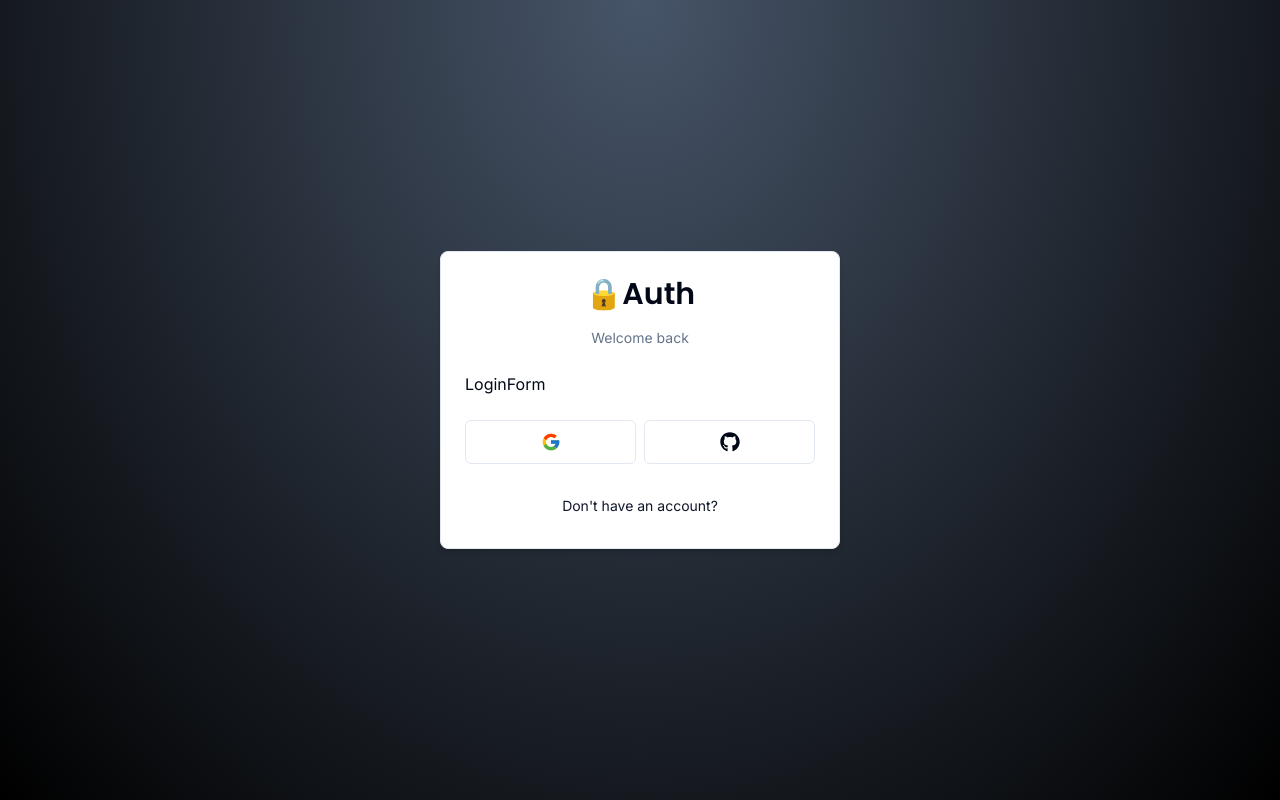
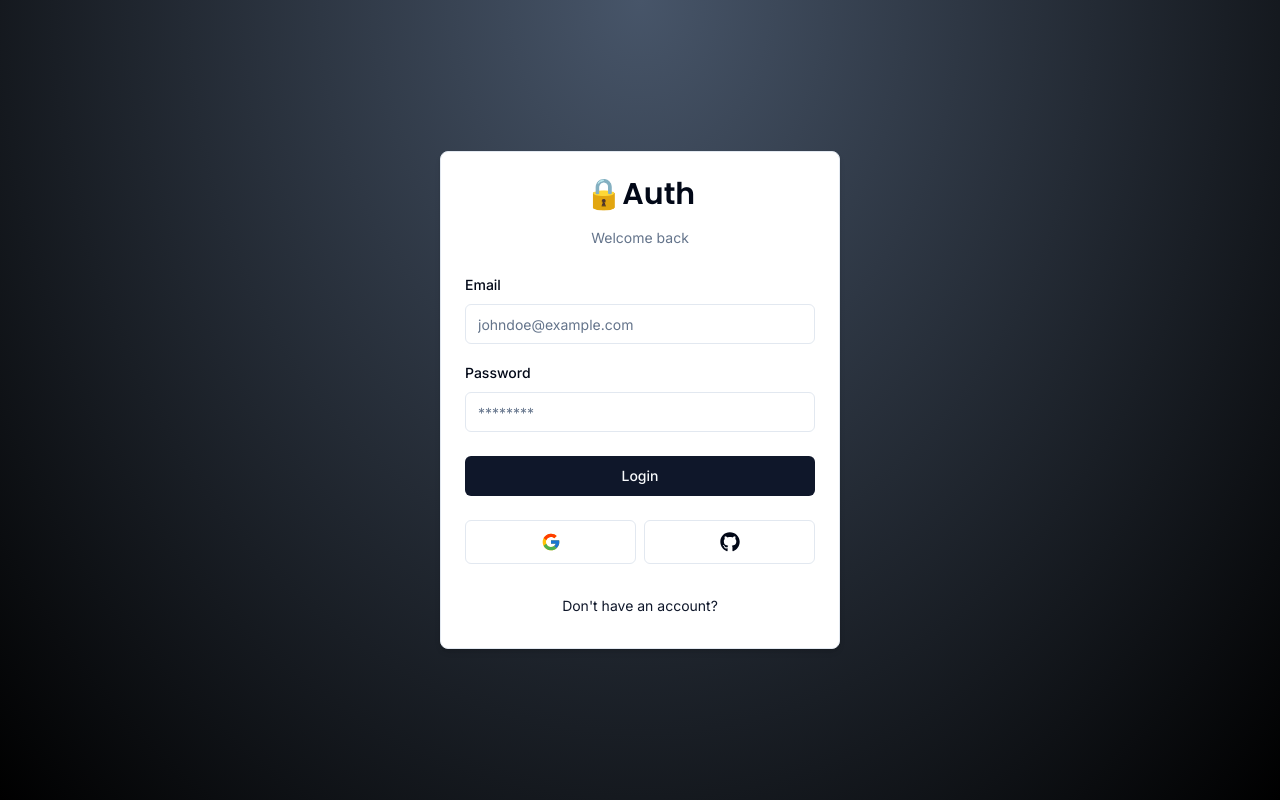
Before and after one commit to BrwaYaseen/auth, a Next.js app: page /auth/login in a window 1280 px wide. Built offline with nearby package versions, Linux system fonts and the light colour scheme.

Commit message:
login form

```diff
--- a/app/auth/login/page.tsx
+++ b/app/auth/login/page.tsx
@@ -1,17 +1,7 @@
-import { CardWrapper } from "@/components/auth/card-wrapper";
 import { LoginForm } from "@/components/auth/login-form";
 
 const LoginPage = () => {
-  return (
-    <CardWrapper
-      headerLabel="Welcome back"
-      backButtonLabel="Don't have an account?"
-      backButtonHref="/auth/register"
-      showSocial
-    >
-      <LoginForm />
-    </CardWrapper>
-  );
+  return <LoginForm />;
 };
 
 export default LoginPage;
--- a/components/auth/login-form.tsx
+++ b/components/auth/login-form.tsx
@@ -1,3 +1,83 @@
+"use client";
+
+import { useForm } from "react-hook-form";
+import { CardWrapper } from "./card-wrapper";
+import * as z from "zod";
+import { loginSchema } from "@/schemas";
+import { zodResolver } from "@hookform/resolvers/zod";
+import {
+  Form,
+  FormControl,
+  FormField,
+  FormItem,
+  FormLabel,
+  FormMessage,
+} from "../ui/form";
+import { Input } from "../ui/input";
+import { Button } from "../ui/button";
+import { FormError } from "../form-error";
+import { FormSuccess } from "../form-success";
+
 export const LoginForm = () => {
-  return <div>LoginForm</div>;
+  const form = useForm<z.infer<typeof loginSchema>>({
+    resolver: zodResolver(loginSchema),
+    defaultValues: {
+      email: "",
+      password: "",
+    },
+  });
+
+  const onSubmit = (values: z.infer<typeof loginSchema>) => {
+    console.log(values);
+  };
+  return (
+    <CardWrapper
+      headerLabel="Welcome back"
+      backButtonLabel="Don't have an account?"
+      backButtonHref="/auth/register"
+      showSocial
+    >
+      <Form {...form}>
+        <form onSubmit={form.handleSubmit(onSubmit)} className="space-y-6">
+          <div className="space-y-4">
+            <FormField
+              control={form.control}
+              name="email"
+              render={({ field }) => (
+                <FormItem>
+                  <FormLabel>Email</FormLabel>
+                  <FormControl>
+                    <Input
+                      {...field}
+                      placeholder="johndoe@example.com"
+                      type="email"
+                    />
+                  </FormControl>
+                  <FormMessage />
+                </FormItem>
+              )}
+            />
+            <FormField
+              control={form.control}
+              name="password"
+              render={({ field }) => (
+                <FormItem>
+                  <FormLabel>Password</FormLabel>
+                  <FormControl>
+                    <Input {...field} placeholder="********" type="password" />
+                  </FormControl>
+                  <FormMessage />
+                </FormItem>
+              )}
+            />
+          </div>
+          <FormError message="" />
+          <FormSuccess message="" />
+          <Button type="submit" className="w-full">
+            Login
+          </Button>
+        </form>
+      </Form>
+    </CardWrapper>
+  );
 };
--- /dev/null
+++ b/components/form-error.tsx
@@ -0,0 +1,12 @@
+import { AlertTriangleIcon } from "lucide-react";
+
+export const FormError = ({ message }: { message?: string }) => {
+  if (!message) return null;
+
+  return (
+    <div className="bg-destructive/15 p-3 rounded-md flex items-center gap-x-2 text-sm text-destructive">
+      <AlertTriangleIcon className="w-4 h-4" />
+      <p>{message}</p>
+    </div>
+  );
+};
--- /dev/null
+++ b/components/form-success.tsx
@@ -0,0 +1,12 @@
+import { CheckCircleIcon } from "lucide-react";
+
+export const FormSuccess = ({ message }: { message?: string }) => {
+  if (!message) return null;
+
+  return (
+    <div className="bg-emerald-500/15 p-3 rounded-md flex items-center gap-x-2 text-sm text-emerald-500">
+      <CheckCircleIcon className="w-4 h-4" />
+      <p>{message}</p>
+    </div>
+  );
+};
--- /dev/null
+++ b/components/ui/form.tsx
@@ -0,0 +1,178 @@
+"use client"
+
+import * as React from "react"
+import * as LabelPrimitive from "@radix-ui/react-label"
+import { Slot } from "@radix-ui/react-slot"
+import {
+  Controller,
+  ControllerProps,
+  FieldPath,
+  FieldValues,
+  FormProvider,
+  useFormContext,
+} from "react-hook-form"
+
+import { cn } from "@/lib/utils"
+import { Label } from "@/components/ui/label"
+
+const Form = FormProvider
+
+type FormFieldContextValue<
+  TFieldValues extends FieldValues = FieldValues,
+  TName extends FieldPath<TFieldValues> = FieldPath<TFieldValues>
+> = {
+  name: TName
+}
+
+const FormFieldContext = React.createContext<FormFieldContextValue>(
+  {} as FormFieldContextValue
+)
+
+const FormField = <
+  TFieldValues extends FieldValues = FieldValues,
+  TName extends FieldPath<TFieldValues> = FieldPath<TFieldValues>
+>({
+  ...props
+}: ControllerProps<TFieldValues, TName>) => {
+  return (
+    <FormFieldContext.Provider value={{ name: props.name }}>
+      <Controller {...props} />
+    </FormFieldContext.Provider>
+  )
+}
+
+const useFormField = () => {
+  const fieldContext = React.useContext(FormFieldContext)
+  const itemContext = React.useContext(FormItemContext)
+  const { getFieldState, formState } = useFormContext()
+
+  const fieldState = getFieldState(fieldContext.name, formState)
+
+  if (!fieldContext) {
+    throw new Error("useFormField should be used within <FormField>")
+  }
+
+  const { id } = itemContext
+
+  return {
+    id,
+    name: fieldContext.name,
+    formItemId: `${id}-form-item`,
+    formDescriptionId: `${id}-form-item-description`,
+    formMessageId: `${id}-form-item-message`,
+    ...fieldState,
+  }
+}
+
+type FormItemContextValue = {
+  id: string
+}
+
+const FormItemContext = React.createContext<FormItemContextValue>(
+  {} as FormItemContextValue
+)
+
+const FormItem = React.forwardRef<
+  HTMLDivElement,
+  React.HTMLAttributes<HTMLDivElement>
+>(({ className, ...props }, ref) => {
+  const id = React.useId()
+
+  return (
+    <FormItemContext.Provider value={{ id }}>
+      <div ref={ref} className={cn("space-y-2", className)} {...props} />
+    </FormItemContext.Provider>
+  )
+})
+FormItem.displayName = "FormItem"
+
+const FormLabel = React.forwardRef<
+  React.ElementRef<typeof LabelPrimitive.Root>,
+  React.ComponentPropsWithoutRef<typeof LabelPrimitive.Root>
+>(({ className, ...props }, ref) => {
+  const { error, formItemId } = useFormField()
+
+  return (
+    <Label
+      ref={ref}
+      className={cn(error && "text-destructive", className)}
+      htmlFor={formItemId}
+      {...props}
+    />
+  )
+})
+FormLabel.displayName = "FormLabel"
+
+const FormControl = React.forwardRef<
+  React.ElementRef<typeof Slot>,
+  React.ComponentPropsWithoutRef<typeof Slot>
+>(({ ...props }, ref) => {
+  const { error, formItemId, formDescriptionId, formMessageId } = useFormField()
+
+  return (
+    <Slot
+      ref={ref}
+      id={formItemId}
+      aria-describedby={
+        !error
+          ? `${formDescriptionId}`
+          : `${formDescriptionId} ${formMessageId}`
+      }
+      aria-invalid={!!error}
+      {...props}
+    />
+  )
+})
+FormControl.displayName = "FormControl"
+
+const FormDescription = React.forwardRef<
+  HTMLParagraphElement,
+  React.HTMLAttributes<HTMLParagraphElement>
+>(({ className, ...props }, ref) => {
+  const { formDescriptionId } = useFormField()
+
+  return (
+    <p
+      ref={ref}
+      id={formDescriptionId}
+      className={cn("text-sm text-muted-foreground", className)}
+      {...props}
+    />
+  )
+})
+FormDescription.displayName = "FormDescription"
+
+const FormMessage = React.forwardRef<
+  HTMLParagraphElement,
+  React.HTMLAttributes<HTMLParagraphElement>
+>(({ className, children, ...props }, ref) => {
+  const { error, formMessageId } = useFormField()
+  const body = error ? String(error?.message) : children
+
+  if (!body) {
+    return null
+  }
+
+  return (
+    <p
+      ref={ref}
+      id={formMessageId}
+      className={cn("text-sm font-medium text-destructive", className)}
+      {...props}
+    >
+      {body}
+    </p>
+  )
+})
+FormMessage.displayName = "FormMessage"
+
+export {
+  useFormField,
+  Form,
+  FormItem,
+  FormLabel,
+  FormControl,
+  FormDescription,
+  FormMessage,
+  FormField,
+}
--- /dev/null
+++ b/components/ui/label.tsx
@@ -0,0 +1,26 @@
+"use client"
+
+import * as React from "react"
+import * as LabelPrimitive from "@radix-ui/react-label"
+import { cva, type VariantProps } from "class-variance-authority"
+
+import { cn } from "@/lib/utils"
+
+const labelVariants = cva(
+  "text-sm font-medium leading-none peer-disabled:cursor-not-allowed peer-disabled:opacity-70"
+)
+
+const Label = React.forwardRef<
+  React.ElementRef<typeof LabelPrimitive.Root>,
+  React.ComponentPropsWithoutRef<typeof LabelPrimitive.Root> &
+    VariantProps<typeof labelVariants>
+>(({ className, ...props }, ref) => (
+  <LabelPrimitive.Root
+    ref={ref}
+    className={cn(labelVariants(), className)}
+    {...props}
+  />
+))
+Label.displayName = LabelPrimitive.Root.displayName
+
+export { Label }
--- a/package.json
+++ b/package.json
@@ -9,6 +9,8 @@
     "lint": "next lint"
   },
   "dependencies": {
+    "@hookform/resolvers": "^3.9.0",
+    "@radix-ui/react-label": "^2.1.0",
     "@radix-ui/react-slot": "^1.1.0",
     "class-variance-authority": "^0.7.0",
     "clsx": "^2.1.1",
@@ -16,9 +18,11 @@
     "next": "14.2.4",
     "react": "^18.3.1",
     "react-dom": "^18.3.1",
+    "react-hook-form": "^7.53.0",
     "react-icons": "^5.3.0",
     "tailwind-merge": "^2.5.2",
-    "tailwindcss-animate": "^1.0.7"
+    "tailwindcss-animate": "^1.0.7",
+    "zod": "^3.23.8"
   },
   "devDependencies": {
     "@types/node": "20.11.30",
--- /dev/null
+++ b/schemas/index.ts
@@ -0,0 +1,10 @@
+import * as z from "zod";
+
+export const loginSchema = z.object({
+  email: z.string().email({
+    message: "Email is Required",
+  }),
+  password: z.string().min(1, {
+    message: "Password is Required",
+  }),
+});
```
Also changed, not shown: 1 other file (tests, documents, lock files or other folders).
